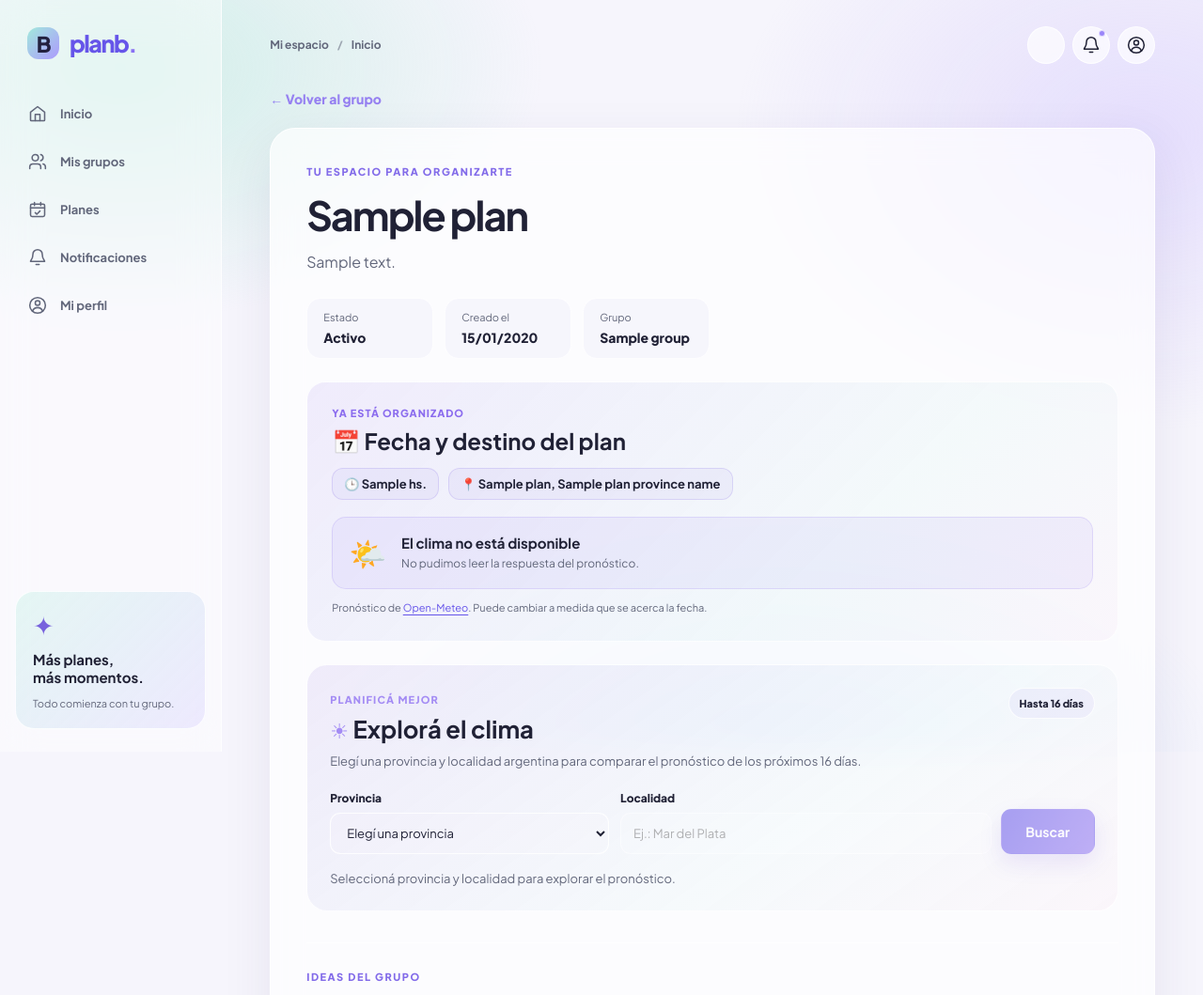
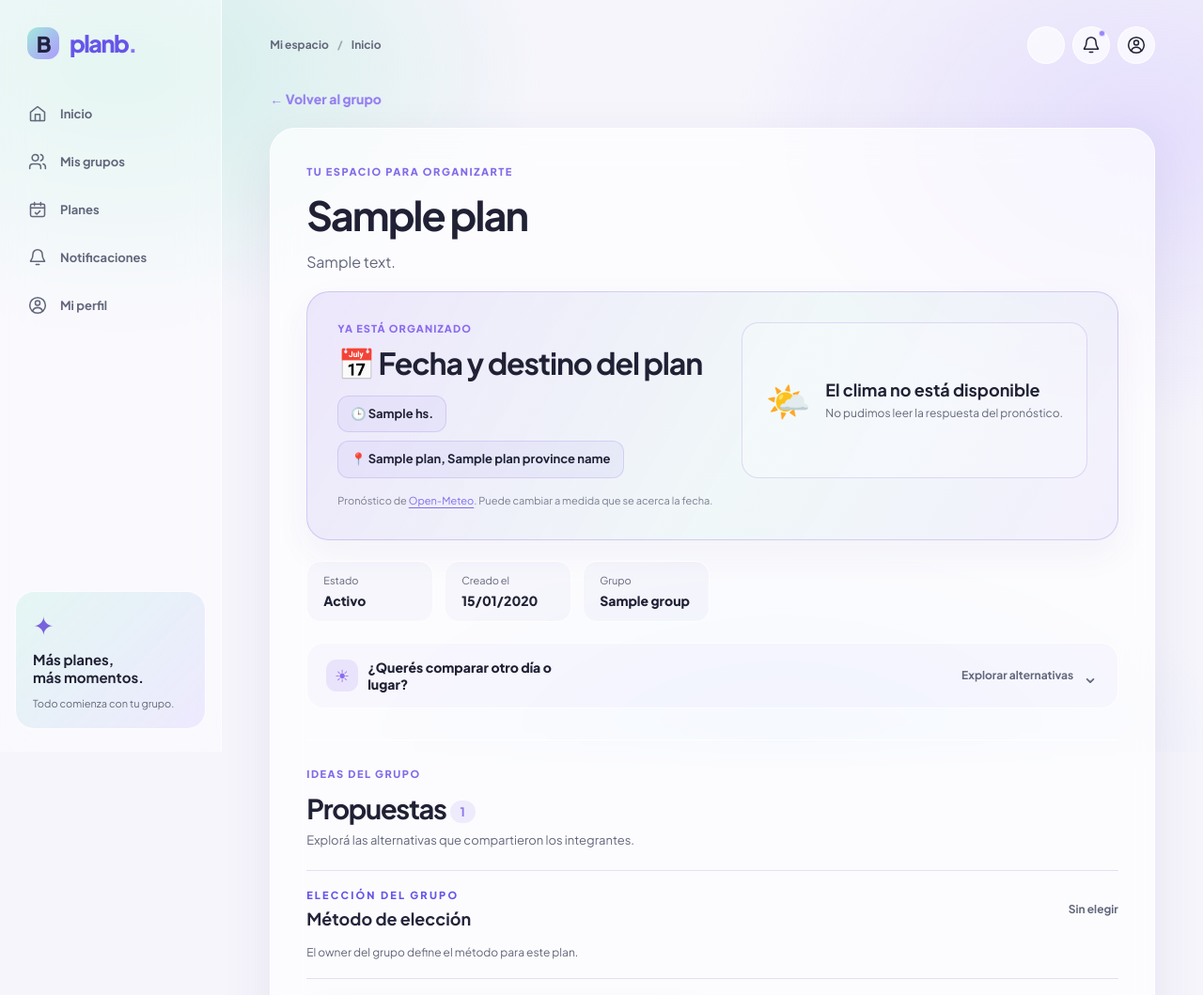
Before and after one commit to VirBruno/PlanB, a Django app: template backend/apps/plans/templates/plans/detail.html in a window 1280 px wide. Shown: the top 1059 px of the page at 94% size. Run offline with Django 5.2, Linux system fonts and the light colour scheme; the template is opened without the code that fills it: most values are stand-ins (such as "Sample title", 1, 10 or a date in 2020); some libraries are stand-ins or nearby versions.

Commit message:
mejora(planes): destacar fecha y clima en el detalle del encuentro

```diff
--- a/backend/apps/plans/templates/plans/detail.html
+++ b/backend/apps/plans/templates/plans/detail.html
@@ -10,6 +10,7 @@
   {% if proposals %}
   <link rel="stylesheet" href="{% static 'leaflet.css' %}">
   {% endif %}
+  <link rel="stylesheet" href="{% static 'users/css/plan-detail-weather-focus.css' %}?v=6">
 {% endblock %}
 {% block extra_js %}
   <script src="{% static 'users/js/plan-weather-planner.js' %}?v=1" defer></script>
@@ -42,11 +43,6 @@
     {% endif %}
   </div>
   {% if plan.description %}<p class="group-description">{{ plan.description|linebreaksbr }}</p>{% endif %}
-  <dl class="group-meta">
-    <div><dt>Estado</dt><dd>{% if plan.status %}Activo{% else %}Inactivo{% endif %}</dd></div>
-    <div><dt>Creado el</dt><dd>{{ plan.created_at|date:"d/m/Y" }}</dd></div>
-    <div><dt>Grupo</dt><dd><a href="{% url 'groups:detail' group.id %}">{{ group.name }}</a></dd></div>
-  </dl>
   {% if plan.scheduled_at %}
   <section class="pb-schedule-summary" data-plan-schedule-summary
            data-weather-url="{% url 'plans:group_weather_at' group.id %}"
@@ -71,6 +67,18 @@
     </div>
     <p class="pb-schedule-footnote">Pronóstico de <a href="https://open-meteo.com/" target="_blank" rel="noopener noreferrer">Open-Meteo</a>. Puede cambiar a medida que se acerca la fecha.</p>
   </section>
+  {% endif %}
+  <dl class="group-meta">
+    <div><dt>Estado</dt><dd>{% if plan.status %}Activo{% else %}Inactivo{% endif %}</dd></div>
+    <div><dt>Creado el</dt><dd>{{ plan.created_at|date:"d/m/Y" }}</dd></div>
+    <div><dt>Grupo</dt><dd><a href="{% url 'groups:detail' group.id %}">{{ group.name }}</a></dd></div>
+  </dl>
+  {% if plan.scheduled_at %}
+  <details class="pb-weather-compare" data-weather-compare>
+    <summary class="pb-weather-compare-toggle">
+      <span class="pb-weather-compare-main"><span class="pb-weather-compare-icon" aria-hidden="true">☀</span> ¿Querés comparar otro día o lugar?</span>
+      <span class="pb-weather-compare-hint">Explorar alternativas <span aria-hidden="true">⌄</span></span>
+    </summary>
   {% endif %}
   <section class="pb-climate-planner" data-plan-weather
            data-cities-url="{% url 'plans:plan_weather_cities' plan.id %}"
@@ -132,9 +140,12 @@
       </div>
       <div class="pb-climate-days" data-weather-days aria-label="Comparación de días"></div>
       <div class="pb-climate-selected" data-weather-selected aria-live="polite"></div>
-      <p class="pb-climate-note">Los datos son orientativos y pueden cambiar. El clima todavía no se guarda como destino o fecha definitiva del plan. <a href="https://open-meteo.com/" target="_blank" rel="noopener noreferrer">Clima: Open-Meteo</a> · <a href="https://www.geonames.org/" target="_blank" rel="noopener noreferrer">Localidades: GeoNames</a>.</p>
+      <p class="pb-climate-note">Los datos son orientativos y pueden cambiar. Comparar alternativas no modifica la fecha ni el lugar guardados en el plan. <a href="https://open-meteo.com/" target="_blank" rel="noopener noreferrer">Clima: Open-Meteo</a> · <a href="https://www.geonames.org/" target="_blank" rel="noopener noreferrer">Localidades: GeoNames</a>.</p>
     </div>
   </section>
+  {% if plan.scheduled_at %}
+  </details>
+  {% endif %}
   <section class="proposals-section pb-plan-proposals" aria-labelledby="proposals-title">
     <div class="section-heading pb-proposals-heading">
       <div><p class="pb-proposals-kicker">IDEAS DEL GRUPO</p><h2 id="proposals-title">Propuestas <span class="pb-proposals-count">{{ proposals|length }}</span></h2><p class="pb-proposals-subtitle">Explorá las alternativas que compartieron los integrantes.</p></div>
--- /dev/null
+++ b/backend/apps/users/static/users/css/plan-detail-weather-focus.css
@@ -0,0 +1,152 @@
+/* Plan B - Etapa 6: agenda y clima en primer plano.
+   Usa los colores de tema existentes. No altera propuestas ni votaciones. */
+.pb-plan-detail .pb-schedule-summary {
+  display: grid;
+  grid-template-columns: minmax(0, 1fr) minmax(245px, 0.9fr);
+  gap: 12px 22px;
+  align-items: center;
+  padding: clamp(20px, 2.8vw, 32px);
+  margin: 18px 0 22px;
+  border-color: rgba(136, 112, 226, .30);
+  border-radius: 24px;
+  background: linear-gradient(120deg,
+    rgba(157, 128, 240, .17) 0%,
+    rgba(140, 213, 201, .11) 56%,
+    rgba(161, 136, 239, .10) 100%);
+  box-shadow: 0 14px 38px rgba(75, 54, 139, .055);
+}
+.pb-plan-detail .pb-schedule-eyebrow {
+  grid-column: 1;
+  align-self: end;
+  font-size: 11px;
+  letter-spacing: .10em;
+}
+.pb-plan-detail .pb-schedule-summary > h2 {
+  grid-column: 1;
+  font-size: clamp(23px, 2.7vw, 32px);
+  letter-spacing: -.035em;
+  margin: 0;
+  line-height: 1.16;
+}
+.pb-plan-detail .pb-schedule-summary-meta {
+  grid-column: 1;
+  display: flex;
+  flex-direction: column;
+  gap: 9px;
+  margin: 4px 0 0;
+  align-items: flex-start;
+}
+.pb-plan-detail .pb-schedule-summary-meta span {
+  max-width: 100%;
+  white-space: normal;
+  line-height: 1.5;
+  overflow-wrap: anywhere;
+  padding: 9px 13px;
+  border-radius: 12px;
+  background: rgba(159, 143, 235, .11);
+}
+.pb-plan-detail .pb-schedule-summary .pb-schedule-weather {
+  grid-column: 2;
+  grid-row: 1 / span 3;
+  align-self: stretch;
+  display: flex;
+  align-items: center;
+  padding: clamp(16px, 2.2vw, 24px);
+  border-radius: 18px;
+  border-color: rgba(146, 126, 221, .26);
+  background: var(--glass-bg, rgba(255, 255, 255, .25));
+}
+.pb-plan-detail .pb-schedule-summary .pb-schedule-symbol {
+  font-size: clamp(32px, 3vw, 42px);
+}
+.pb-plan-detail .pb-schedule-summary .pb-schedule-weather-body strong {
+  line-height: 1.35;
+  font-size: clamp(15px, 1.5vw, 18px);
+}
+.pb-plan-detail .pb-schedule-summary .pb-schedule-footnote {
+  grid-column: 1 / -1;
+  font-size: 11px;
+  margin: 3px 0 0;
+  opacity: .84;
+}
+/* Metadatos administrativos menos protagonistas, pero siempre visibles. */
+.pb-plan-detail .group-meta { margin-top: 8px; margin-bottom: 22px; }
+
+/* Comparador secundario accesible usando <details>/<summary> nativos. */
+.pb-plan-detail .pb-weather-compare {
+  margin: 8px 0 28px;
+  min-width: 0;
+  border: 1px solid var(--glass-border, rgba(135, 120, 190, .24));
+  border-radius: 18px;
+  background: rgba(155, 137, 235, .045);
+  overflow: hidden;
+}
+.pb-plan-detail .pb-weather-compare-toggle {
+  list-style: none;
+  display: flex;
+  justify-content: space-between;
+  align-items: center;
+  gap: 15px;
+  padding: 16px 20px;
+  cursor: pointer;
+  color: var(--text, #29253c);
+  font-size: 14px;
+  font-weight: 750;
+  transition: background .18s ease;
+}
+.pb-plan-detail .pb-weather-compare-toggle::-webkit-details-marker { display: none; }
+.pb-plan-detail .pb-weather-compare-toggle:hover { background: rgba(146, 122, 229, .085); }
+.pb-plan-detail .pb-weather-compare-toggle:focus-visible { outline: 3px solid #8b6cee; outline-offset: -3px; }
+.pb-plan-detail .pb-weather-compare-main { display: flex; align-items: center; gap: 10px; min-width: 0; }
+.pb-plan-detail .pb-weather-compare-icon {
+  display: inline-grid; place-items: center;
+  flex: 0 0 34px; height: 34px;
+  border-radius: 11px;
+  background: rgba(143, 118, 236, .15);
+  color: #8b6cee;
+  font-size: 18px;
+}
+.pb-plan-detail .pb-weather-compare-hint {
+  display: inline-flex; align-items: center; gap: 9px;
+  color: var(--muted, #6c6883);
+  font-size: 12px;
+  font-weight: 650;
+  white-space: nowrap;
+}
+.pb-plan-detail .pb-weather-compare-hint span {
+  display: inline-block;
+  font-size: 21px;
+  line-height: .75;
+  transition: transform .18s ease;
+}
+.pb-plan-detail .pb-weather-compare[open] .pb-weather-compare-hint span { transform: rotate(180deg); }
+.pb-plan-detail .pb-weather-compare[open] > .pb-climate-planner {
+  margin: 0;
+  border: 0;
+  border-top: 1px solid var(--glass-border, rgba(135, 120, 190, .24));
+  border-radius: 0;
+  background: transparent;
+  box-shadow: none;
+}
+@media (max-width: 830px) {
+  .pb-plan-detail .pb-schedule-summary { grid-template-columns: minmax(0, 1fr); gap: 12px; }
+  .pb-plan-detail .pb-schedule-summary :is(.pb-schedule-eyebrow, h2, .pb-schedule-summary-meta, .pb-schedule-weather, .pb-schedule-footnote) {
+    grid-column: 1;
+    grid-row: auto;
+  }
+  .pb-plan-detail .pb-schedule-summary .pb-schedule-weather { grid-column: 1; grid-row: auto; }
+}
+@media (max-width: 600px) {
+  .pb-plan-detail .pb-schedule-summary { padding: 17px; border-radius: 18px; }
+  .pb-plan-detail .pb-schedule-summary-meta { align-items: stretch; }
+  .pb-plan-detail .pb-schedule-summary-meta span { display: block; }
+  .pb-plan-detail .pb-schedule-summary .pb-schedule-weather { align-items: flex-start; }
+  .pb-plan-detail .pb-weather-compare-toggle { align-items: flex-start; padding: 14px 15px; }
+  .pb-plan-detail .pb-weather-compare-hint { font-size: 0; gap: 0; margin-top: 8px; }
+  .pb-plan-detail .pb-weather-compare-hint span { font-size: 23px; }
+  .pb-plan-detail .pb-weather-compare[open] > .pb-climate-planner { padding: 16px; }
+}
+@media (prefers-reduced-motion: reduce) {
+  .pb-plan-detail .pb-weather-compare-toggle,
+  .pb-plan-detail .pb-weather-compare-hint span { transition: none; }
+}
```
